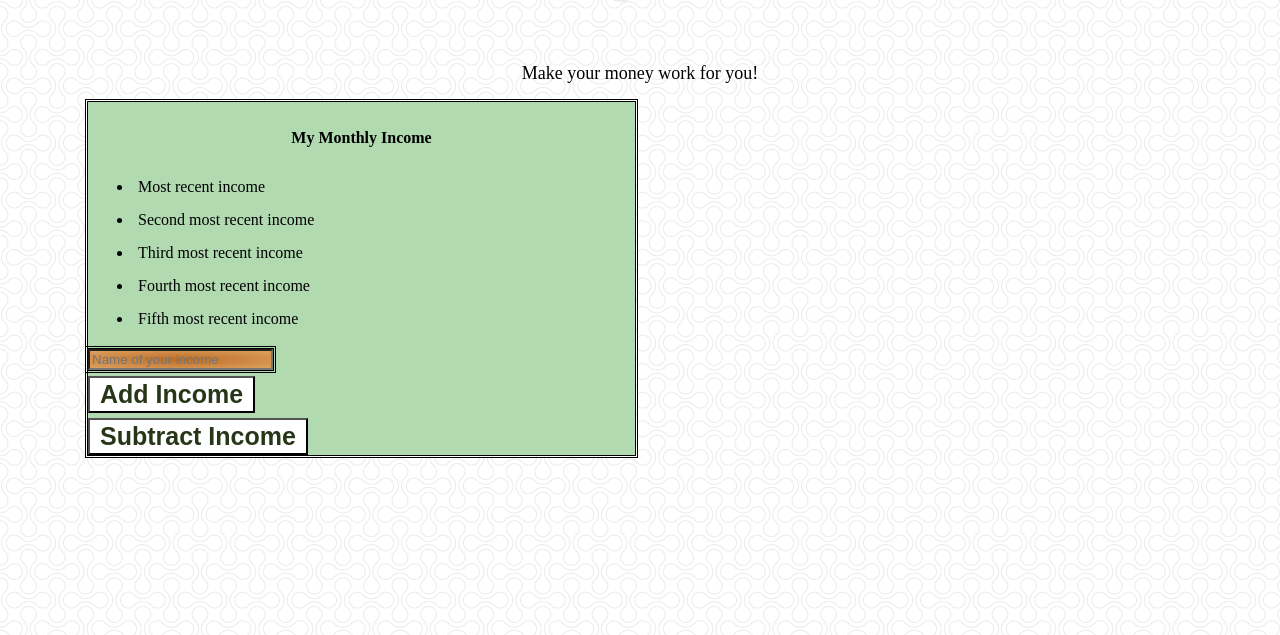
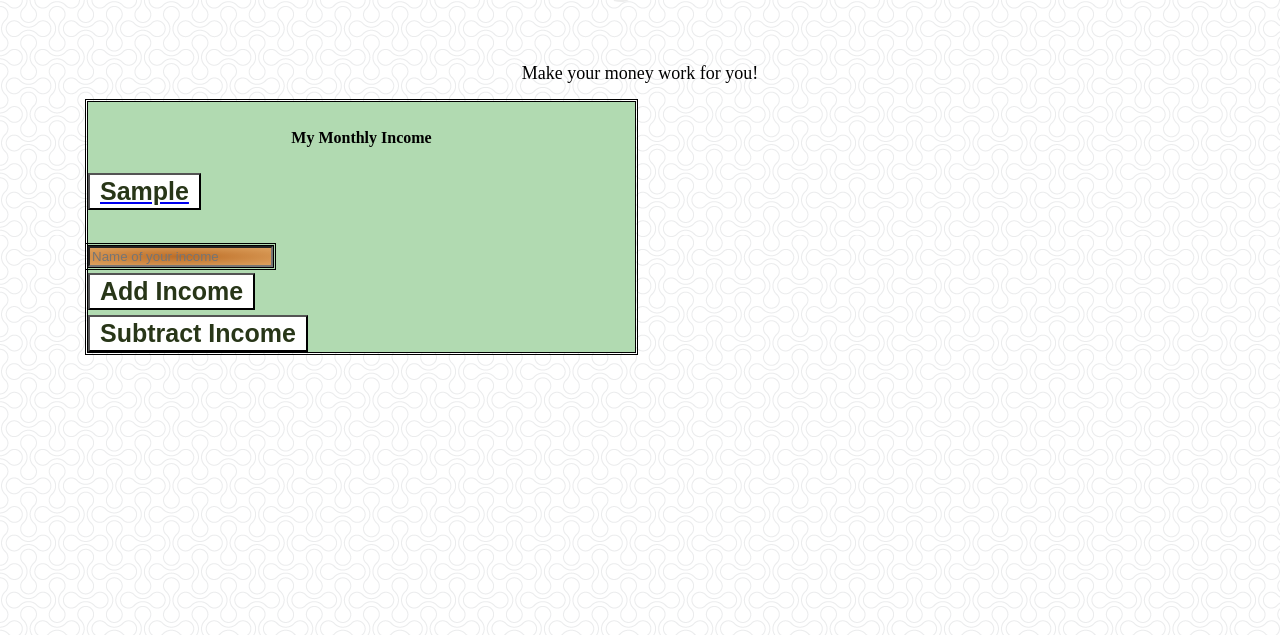
Before and after one commit to EvanMohammed/MoneyTrend, a Node server app: page /income in a window 1280 px wide. Shown: the part 165-800 px from the top of the page. Run offline with Node 20, Linux system fonts and the light colour scheme; the visitor is signed in with stand-in values (Sample User, id 1); tables that the repository leaves empty hold one stand-in row (values such as "Sample post"); some libraries are stand-ins or nearby versions.

Commit message:
incomeandexpensesShowData

```diff
--- a/public/js/incomeHandlebar.js
+++ b/public/js/incomeHandlebar.js
@@ -0,0 +1,28 @@
+function createNode(element) {
+  return document.createElement(element);
+}
+
+function append(parent, el) {
+  return parent.appendChild(el);
+}
+const incomeHandlebarUl = document.querySelector('.incomes');
+fetch('/api/income').then((response) => response.json()).then((data) => {
+  const incomes = data[0].Incomes;
+  incomes.forEach((income) => {
+    const p = createNode('p');
+    for (let i = 0; i < incomes.length; i += 1) {
+      p.innerHTML = `<p><a href="#"> <div class="dropdown">
+            <button class="btn btn-primary dropdown-toggle" type="button" data-toggle="dropdown">${income.incomeSource}
+            <span class="caret"></span></button>
+            <ul class="dropdown-menu">
+            <li> Cost :  ${income.total} </li>
+      </ul>
+      </div></a></p>`;
+      append(incomeHandlebarUl, p);
+    }
+  });
+
+  $('.dropdown-toggle').on('click touchstart', () => {
+    $('.dropdown-menu').toggleClass('dropdown-menu-open');
+  });
+}).catch((err) => err);
--- a/views/income.handlebars
+++ b/views/income.handlebars
@@ -1,13 +1,7 @@
 <div class="wrapper">
     <div class="card" id="income">
         <h5>My Monthly Income</h5>
-        <ul>
-            <li>Most recent income</li>
-            <li>Second most recent income</li>
-            <li>Third most recent income</li>
-            <li>Fourth most recent income</li>
-            <li>Fifth most recent income</li>
-        </ul>
+        <div class="incomes"></div>
         <div class="card-footer">
 
             <div class="input-group">
@@ -20,4 +14,5 @@
             </div>
         </div>
     </div>
-    <script src="./js/income.js"></script>
+    <script src="./js/incomeHandlebar.js"></script>
+            <script src="https://ajax.googleapis.com/ajax/libs/jquery/2.1.1/jquery.min.js"></script>
```
Also changed, not shown: public/js/expenseHandlebar.js (+9 -10 lines), views/expenses.handlebars (+4 -4 lines).
